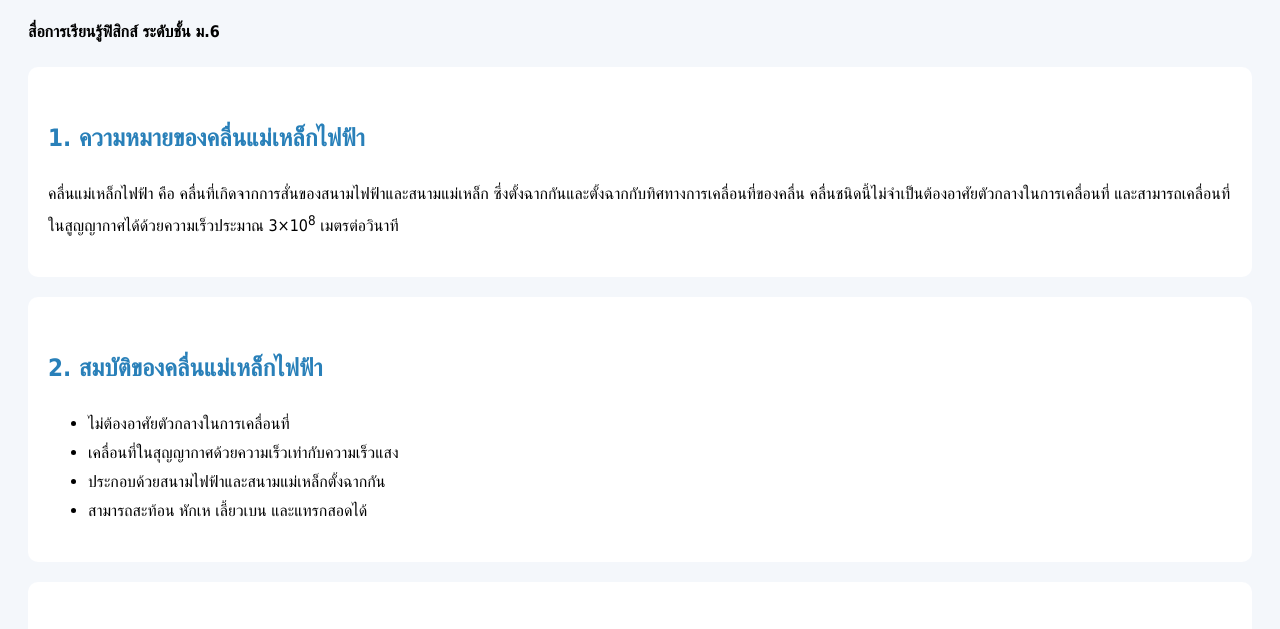
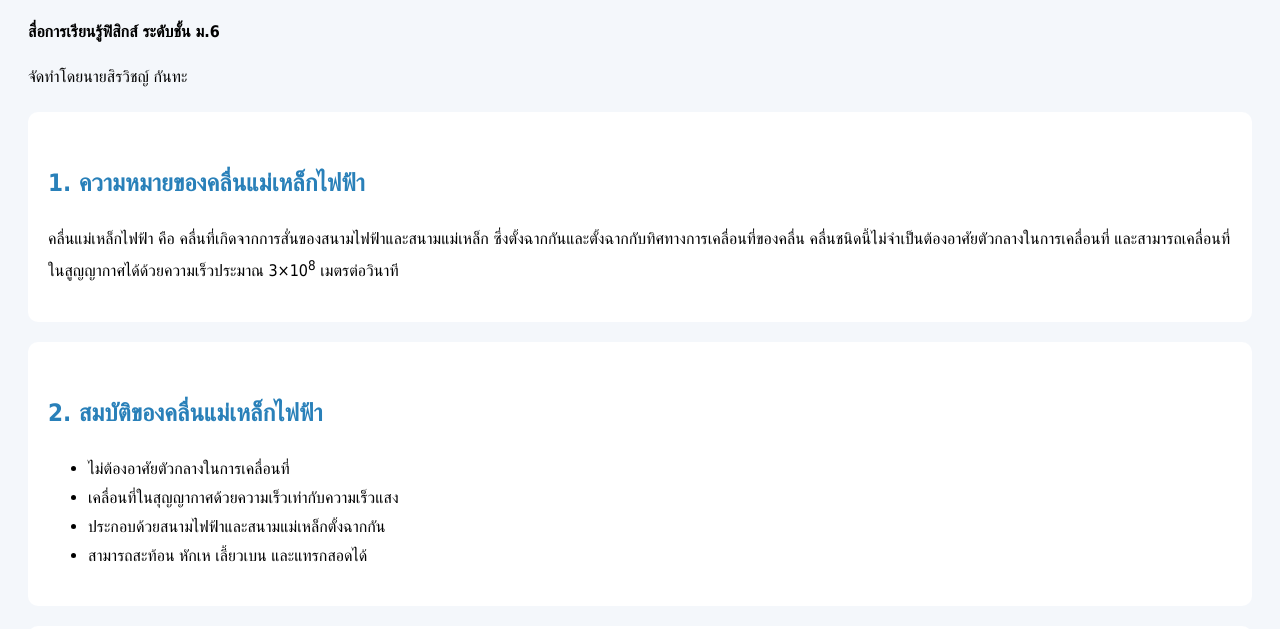
Before and after one commit to Paerom/PhysicwithNongPrem, a plain HTML site: page indexx.html in a window 1280 px wide. Shown: the part 110-739 px from the top of the page. Drawn offline with Linux system fonts and the light colour scheme.

Commit message:
Update indexx.html

```diff
--- a/indexx.html
+++ b/indexx.html
@@ -35,6 +35,7 @@
 
   <h1>คลื่นแม่เหล็กไฟฟ้า</h1>
   <p><strong>สื่อการเรียนรู้ฟิสิกส์ ระดับชั้น ม.6</strong></p>
+  <p>จัดทำโดยนายสิรวิชญ์ กันทะ</p>
 
   <div class="box">
     <h2>1. ความหมายของคลื่นแม่เหล็กไฟฟ้า</h2>
```
